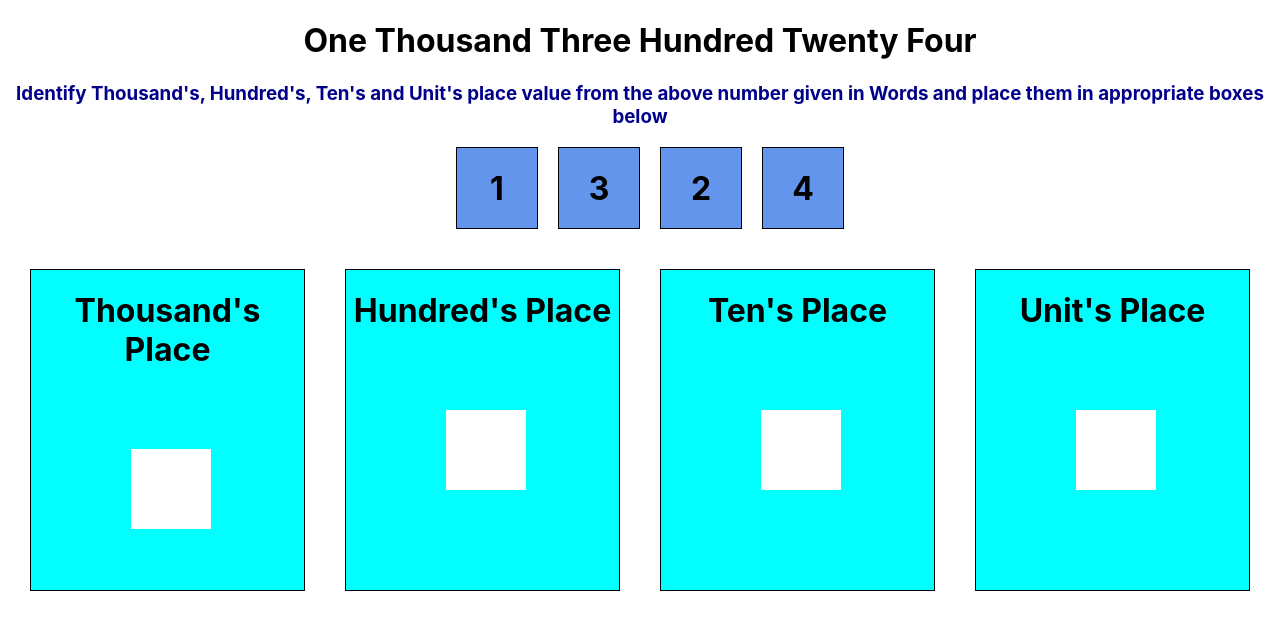
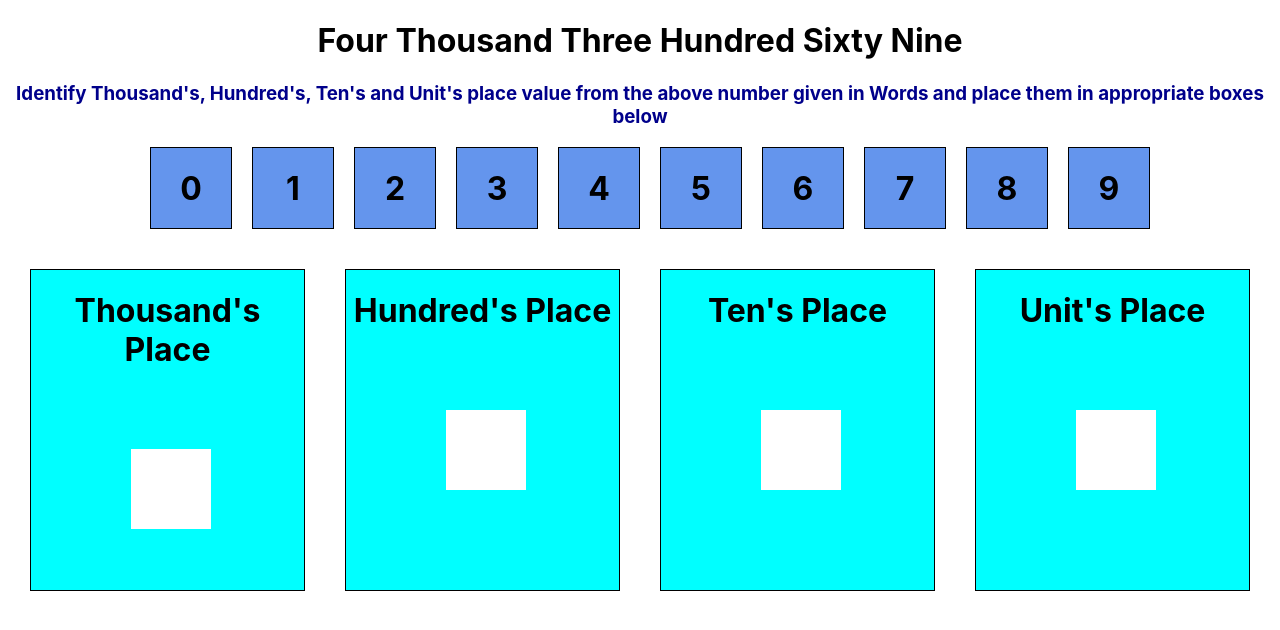
Before and after one commit to mugs912/place-value, a React (Create React App) app: page / in a window 1280 px wide. Shown: the top 630 px of the page. Built offline with nearby package versions, Linux system fonts and the light colour scheme.

Commit message:
added random numbers and all digits to drag

```diff
--- a/src/App.css
+++ b/src/App.css
@@ -7,36 +7,3 @@
   flex-direction: column;
   background-color:yellow;
 }
-
-.App-logo {
-  height: 40vmin;
-  pointer-events: none;
-}
-
-@media (prefers-reduced-motion: no-preference) {
-  .App-logo {
-    animation: App-logo-spin infinite 20s linear;
-  }
-}
-
-.App-header {
-  background-color:aqua;
-  min-height: 100vh;
-  display: flex;
-  flex-direction: column;
-  align-items: center;
-  font-size: calc(10px + 2vmin);
-}
-
-.App-link {
-  color: #61dafb;
-}
-
-@keyframes App-logo-spin {
-  from {
-    transform: rotate(0deg);
-  }
-  to {
-    transform: rotate(360deg);
-  }
-}
--- a/src/App.js
+++ b/src/App.js
@@ -1,15 +1,12 @@
-import './App.css';
-import BoxList from './Components/BoxList/BoxList';
+import './App.css'
+import GenerateNumber from "./Components/GenerateNumber/GenerateNumber"
 
-function App() {
+export default function App() {
 
   return (
     <div className="App">
-        <h1>One Thousand Three Hundred Twenty Four</h1>
-        <BoxList list={[1,3,2,4]}/>
+        <GenerateNumber/>
     </div>
   );
 
 }
-
-export default App;
--- a/src/Components/BoxList/BoxList.js
+++ b/src/Components/BoxList/BoxList.js
@@ -1,14 +1,14 @@
-import React, {Component} from 'react';
-import './BoxList.css';
-import Confetti from "react-confetti";
+import React, {Component} from 'react'
+import './BoxList.css'
+import Confetti from "react-confetti"
 
 export default class BoxList extends Component{
 
-    lst = [null,null,null,null];
+    lst = this.props.list
     isWin = -1
 
     state = {
-        numberList : this.props.list,
+        numberList : [0,1,2,3,4,5,6,7,8,9],
         placeList : [null,null,null,null]
     }
 
@@ -31,19 +31,18 @@ export default class BoxList extends Component{
     }
 
     onDragStart(ev, id){
-        ev.dataTransfer.setData("drag", id);
+        ev.dataTransfer.setData("drag", id)
     }
 
     onDragOver(ev,) {
-        ev.preventDefault();
+        ev.preventDefault()
     }
 
     onDrop(ev,id) {
         let number = this.state.numberList
         let place = this.state.placeList
-        let drag = ev.dataTransfer.getData("drag");
+        let drag = ev.dataTransfer.getData("drag")
         place[id] = number[drag]
-        this.lst[drag] = number[drag]
         number[drag]=null
         this.setState({
             numberList : number,
@@ -152,11 +151,11 @@ export default class BoxList extends Component{
                 </div>
             )
 
-        if(this.state.numberList.every((li) => li==null) && this.lst.every((li,i) => li===this.state.placeList[i]))
+        if(this.state.numberList.filter((item) => item==null).length === 4 && this.lst.every((li,i) => li===this.state.placeList[i]))
         {
             this.isWin = 1
         }
-        else if(this.state.numberList.every((li) => li==null))
+        else if(this.state.numberList.filter((item) => item==null).length === 4)
         {
             this.isWin = 0
         }
@@ -178,6 +177,6 @@ export default class BoxList extends Component{
                     {tasks.placeList}
                 </div>
             </div>
-        );
+        )
     }
 }
--- /dev/null
+++ b/src/Components/GenerateNumber/GenerateNumber.js
@@ -0,0 +1,50 @@
+import React, {Component} from 'react'
+import BoxList from '../BoxList/BoxList'
+
+export default class GenerateNumber extends Component{
+
+    numWords = ['Zero','One','Two','Three','Four','Five','Six','Seven','Eight','Nine']
+    tys = ['','Ten','Twenty','Thirty','Fourty','Fifty','Sixty','Seventy','Eighty','Ninety']
+    teens = ['','Eleven','Twelve','Thirteen','Fourteen','Fifteen','Sixteen','Seventeen','Eighteen','Nineteen']
+
+    convertToWords() {
+        let num = Math.floor(1000+(Math.random()*9000))
+        let que = ''
+        let i = 3
+        let numList = Array(4)
+        while(num !== 0)
+        {
+          numList[i] = num%10
+          num = parseInt(num/10)
+          i--
+        }
+        que = numList.map((item,index) => {
+          if (index === 0)
+            return  (que + this.numWords[item] + ' Thousand ')
+          else if(index === 1 && item !== 0)
+            return  (que + this.numWords[item] + ' Hundred ')
+          else if (index === 2 && item !== 0)
+          {
+            if(item === 1)
+              return (que + this.teens[numList[3]] + ' ')
+            else
+              return (que + this.tys[item] + ' ')
+          }
+          else if(item !== 0)
+            return (que + this.numWords[item])
+          else return (que + '');
+        })
+        return ({'list':numList,'word':(que[0] + que[1] + que[2] + que[3])})
+    }
+
+    render(){
+        var question = this.convertToWords()
+        return(
+          <div>
+            <h1>{question.word}</h1>
+            <BoxList list={question.list}/>
+          </div>
+        );
+    }
+
+}
```
Also changed, not shown: 1 other file (tests, documents, lock files or other folders).
